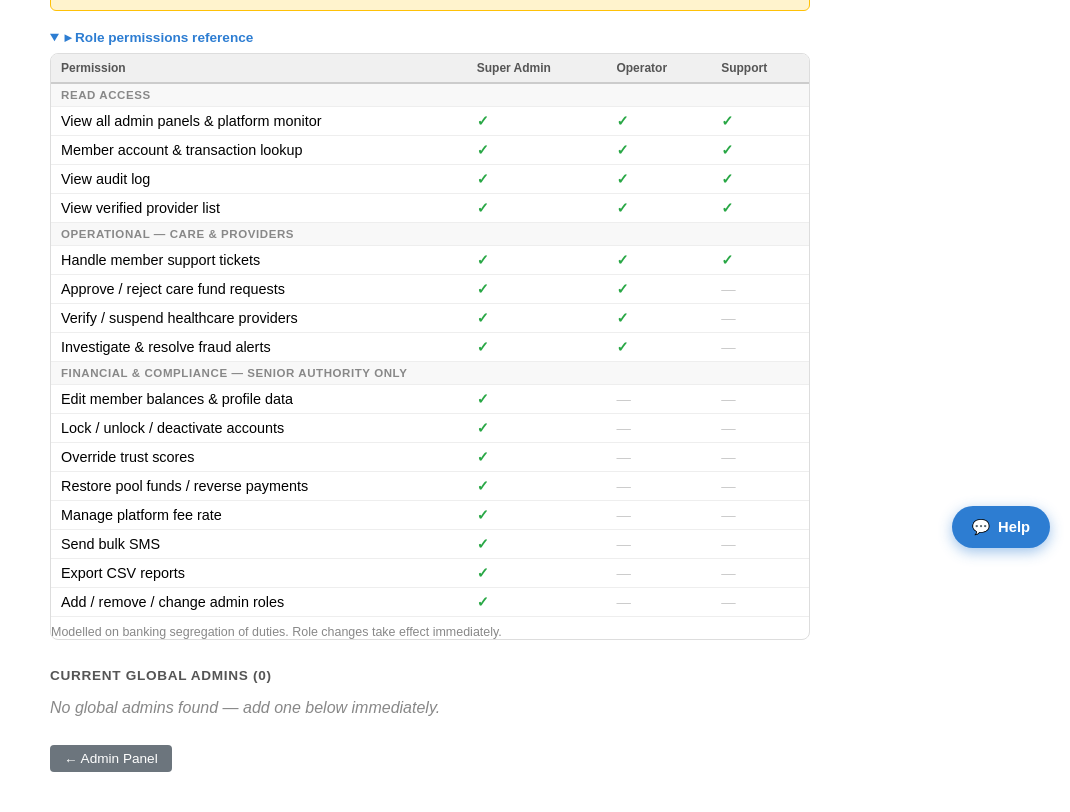
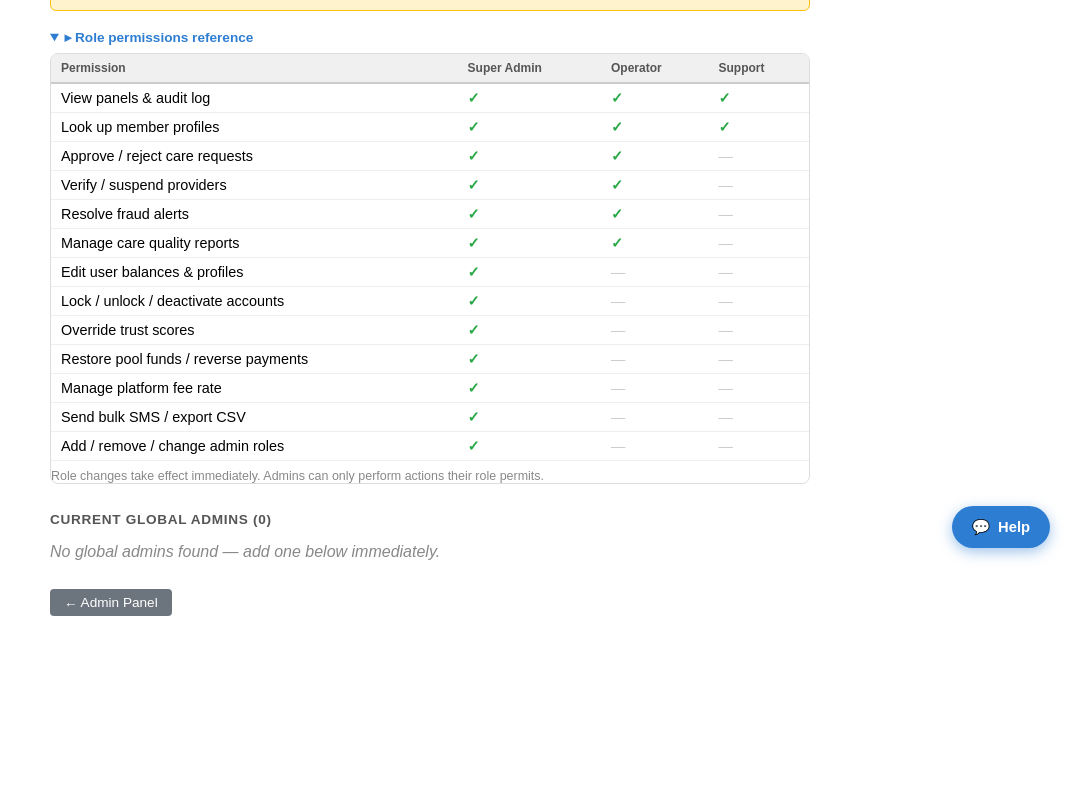
Before and after one commit to markosbio/solidarity_prototype, a Flask app: template templates/admin_global_admins.html in a window 1280 px wide, after a click on "▸ Role permissions reference". Shown: the part 230-1042 px from the top of the page, without its empty margins (210-1280 px from the left). After the commit the page ends 846 px from the top, so only its background shows below. Run offline with Flask 3, Linux system fonts and the light colour scheme; the template is opened without the code that fills it, so the values that code supplies are empty.

Commit message:
Restore simpler admin roles and restrict operator fee management
Revert changes to admin role permissions, simplifying the table and removing operator access to manage platform fee rates.

Replit-Commit-Author: Agent
Replit-Commit-Session-Id: d75a28cf-dcea-4d82-ab16-c963be040cba
Replit-Commit-Checkpoint-Type: full_checkpoint
Replit-Commit-Event-Id: 26733601-ec99-46e0-a57b-eaacfd6a524d
Replit-Commit-Screenshot-Url: https://storage.googleapis.com/screenshot-production-us-central1/95cc403a-8bae-4b5f-a2e8-2b2485a1ceab/d75a28cf-dcea-4d82-ab16-c963be040cba/nCFBa95
Replit-Helium-Checkpoint-Created: true

```diff
--- a/templates/admin_global_admins.html
+++ b/templates/admin_global_admins.html
@@ -86,47 +86,29 @@
       <thead>
         <tr>
           <th>Permission</th>
-          <th title="Branch Manager level — full platform authority including financial controls and admin management">Super Admin</th>
-          <th title="Operations Officer — processes care requests, onboards providers, investigates fraud">Operator</th>
-          <th title="Customer Service Rep — read-only account inquiry and member support, no approvals">Support</th>
+          <th title="Full platform access including financial controls and admin management">Super Admin</th>
+          <th title="Care queue, provider verification, fraud alerts and quality reports">Operator</th>
+          <th title="View panels and member lookup only — no approval actions">Support</th>
         </tr>
       </thead>
       <tbody>
-        <tr>
-          <td colspan="4" style="background:#f8f8f8;font-size:0.72rem;font-weight:700;color:#888;text-transform:uppercase;letter-spacing:.05em;padding:5px 10px;">
-            Read Access
-          </td>
-        </tr>
-        <tr><td>View all admin panels &amp; platform monitor</td> <td class="yes">✓</td><td class="yes">✓</td><td class="yes">✓</td></tr>
-        <tr><td>Member account &amp; transaction lookup</td>      <td class="yes">✓</td><td class="yes">✓</td><td class="yes">✓</td></tr>
-        <tr><td>View audit log</td>                               <td class="yes">✓</td><td class="yes">✓</td><td class="yes">✓</td></tr>
-        <tr><td>View verified provider list</td>                  <td class="yes">✓</td><td class="yes">✓</td><td class="yes">✓</td></tr>
-        <tr>
-          <td colspan="4" style="background:#f8f8f8;font-size:0.72rem;font-weight:700;color:#888;text-transform:uppercase;letter-spacing:.05em;padding:5px 10px;">
-            Operational — Care &amp; Providers
-          </td>
-        </tr>
-        <tr><td>Handle member support tickets</td>                <td class="yes">✓</td><td class="yes">✓</td><td class="yes">✓</td></tr>
-        <tr><td>Approve / reject care fund requests</td>          <td class="yes">✓</td><td class="yes">✓</td><td class="no">—</td></tr>
-        <tr><td>Verify / suspend healthcare providers</td>        <td class="yes">✓</td><td class="yes">✓</td><td class="no">—</td></tr>
-        <tr><td>Investigate &amp; resolve fraud alerts</td>       <td class="yes">✓</td><td class="yes">✓</td><td class="no">—</td></tr>
-        <tr>
-          <td colspan="4" style="background:#f8f8f8;font-size:0.72rem;font-weight:700;color:#888;text-transform:uppercase;letter-spacing:.05em;padding:5px 10px;">
-            Financial &amp; Compliance — Senior Authority Only
-          </td>
-        </tr>
-        <tr><td>Edit member balances &amp; profile data</td>      <td class="yes">✓</td><td class="no">—</td><td class="no">—</td></tr>
-        <tr><td>Lock / unlock / deactivate accounts</td>          <td class="yes">✓</td><td class="no">—</td><td class="no">—</td></tr>
-        <tr><td>Override trust scores</td>                        <td class="yes">✓</td><td class="no">—</td><td class="no">—</td></tr>
-        <tr><td>Restore pool funds / reverse payments</td>        <td class="yes">✓</td><td class="no">—</td><td class="no">—</td></tr>
-        <tr><td>Manage platform fee rate</td>                     <td class="yes">✓</td><td class="no">—</td><td class="no">—</td></tr>
-        <tr><td>Send bulk SMS</td>                                <td class="yes">✓</td><td class="no">—</td><td class="no">—</td></tr>
-        <tr><td>Export CSV reports</td>                           <td class="yes">✓</td><td class="no">—</td><td class="no">—</td></tr>
-        <tr><td>Add / remove / change admin roles</td>            <td class="yes">✓</td><td class="no">—</td><td class="no">—</td></tr>
+        <tr><td>View panels &amp; audit log</td>               <td class="yes">✓</td><td class="yes">✓</td><td class="yes">✓</td></tr>
+        <tr><td>Look up member profiles</td>                   <td class="yes">✓</td><td class="yes">✓</td><td class="yes">✓</td></tr>
+        <tr><td>Approve / reject care requests</td>            <td class="yes">✓</td><td class="yes">✓</td><td class="no">—</td></tr>
+        <tr><td>Verify / suspend providers</td>                <td class="yes">✓</td><td class="yes">✓</td><td class="no">—</td></tr>
+        <tr><td>Resolve fraud alerts</td>                      <td class="yes">✓</td><td class="yes">✓</td><td class="no">—</td></tr>
+        <tr><td>Manage care quality reports</td>               <td class="yes">✓</td><td class="yes">✓</td><td class="no">—</td></tr>
+        <tr><td>Edit user balances &amp; profiles</td>         <td class="yes">✓</td><td class="no">—</td><td class="no">—</td></tr>
+        <tr><td>Lock / unlock / deactivate accounts</td>       <td class="yes">✓</td><td class="no">—</td><td class="no">—</td></tr>
+        <tr><td>Override trust scores</td>                     <td class="yes">✓</td><td class="no">—</td><td class="no">—</td></tr>
+        <tr><td>Restore pool funds / reverse payments</td>     <td class="yes">✓</td><td class="no">—</td><td class="no">—</td></tr>
+        <tr><td>Manage platform fee rate</td>                  <td class="yes">✓</td><td class="no">—</td><td class="no">—</td></tr>
+        <tr><td>Send bulk SMS / export CSV</td>                <td class="yes">✓</td><td class="no">—</td><td class="no">—</td></tr>
+        <tr><td>Add / remove / change admin roles</td>         <td class="yes">✓</td><td class="no">—</td><td class="no">—</td></tr>
       </tbody>
     </table>
     <p style="font-size:0.78rem; color:#888; margin:8px 0 0;">
-      Modelled on banking segregation of duties. Role changes take effect immediately.
+      Role changes take effect immediately. Admins can only perform actions their role permits.
     </p>
   </div>
 </details>
@@ -156,9 +138,9 @@
       {% if is_super_admin and ga.user_id != current_user_id %}
       <form class="role-form" method="POST" action="{{ url_for('admin_global_admins_role', ga_id=ga.id) }}">
         <select name="role" class="role-sel" onchange="this.form.submit()">
-          <option value="super_admin" {% if (ga.role or 'super_admin') == 'super_admin' %}selected{% endif %}>Super Admin (Branch Manager)</option>
-          <option value="operator"    {% if (ga.role or '') == 'operator'    %}selected{% endif %}>Operator (Operations Officer)</option>
-          <option value="support"     {% if (ga.role or '') == 'support'     %}selected{% endif %}>Support (Customer Service Rep)</option>
+          <option value="super_admin" {% if (ga.role or 'super_admin') == 'super_admin' %}selected{% endif %}>Super Admin</option>
+          <option value="operator"    {% if (ga.role or '') == 'operator'    %}selected{% endif %}>Operator</option>
+          <option value="support"     {% if (ga.role or '') == 'support'     %}selected{% endif %}>Support</option>
         </select>
       </form>
       {% else %}
@@ -208,9 +190,9 @@
       <div>
         <label>Role</label>
         <select name="role">
-          <option value="operator">Operator (Operations Officer) — care queue, providers &amp; fraud</option>
-          <option value="support">Support (Customer Service Rep) — read-only inquiry &amp; tickets</option>
-          <option value="super_admin">Super Admin (Branch Manager) — full authority</option>
+          <option value="operator">Operator — care queue, providers &amp; fraud alerts</option>
+          <option value="support">Support — view panels &amp; member lookup only</option>
+          <option value="super_admin">Super Admin — full access</option>
         </select>
       </div>
       <div>
```
